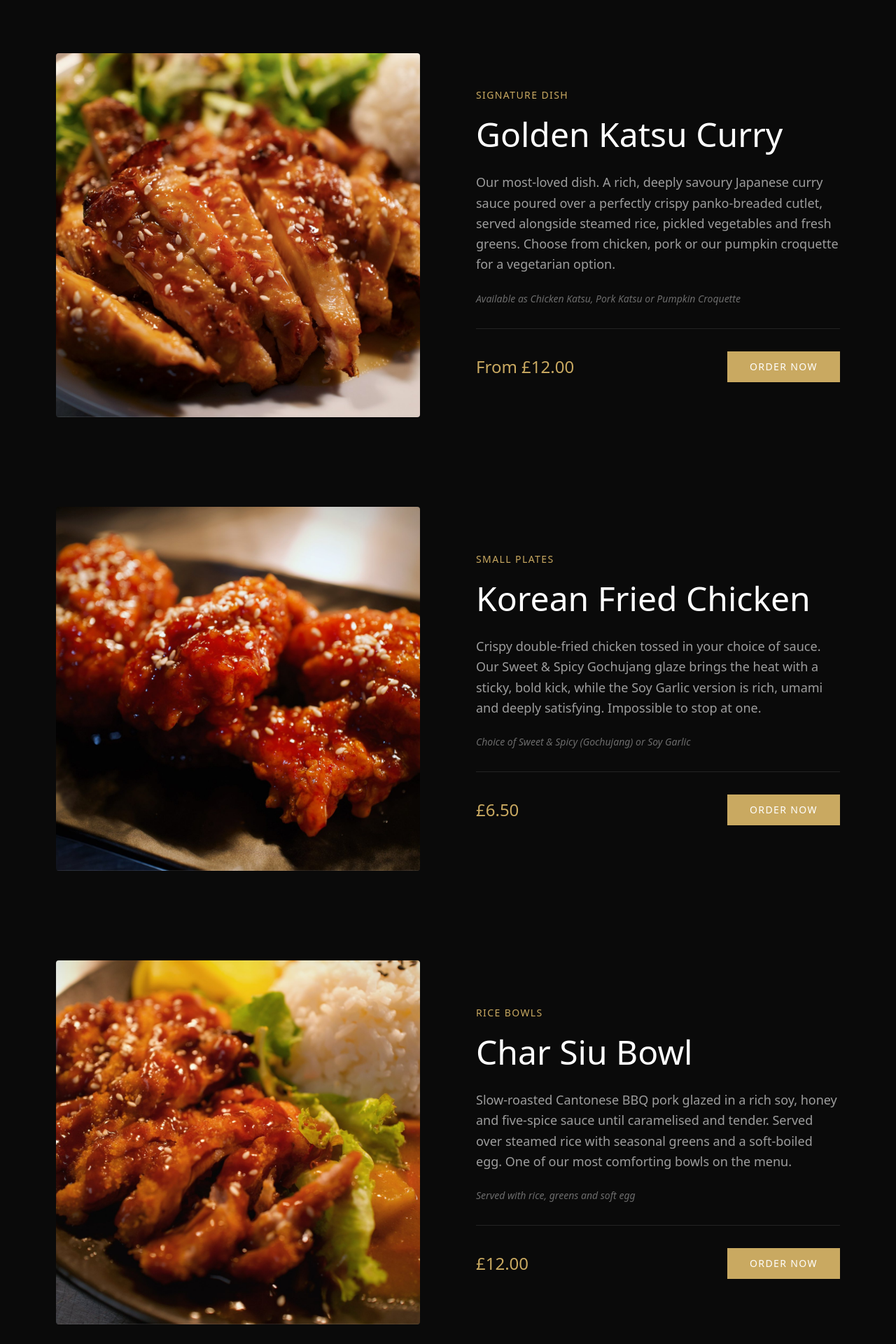
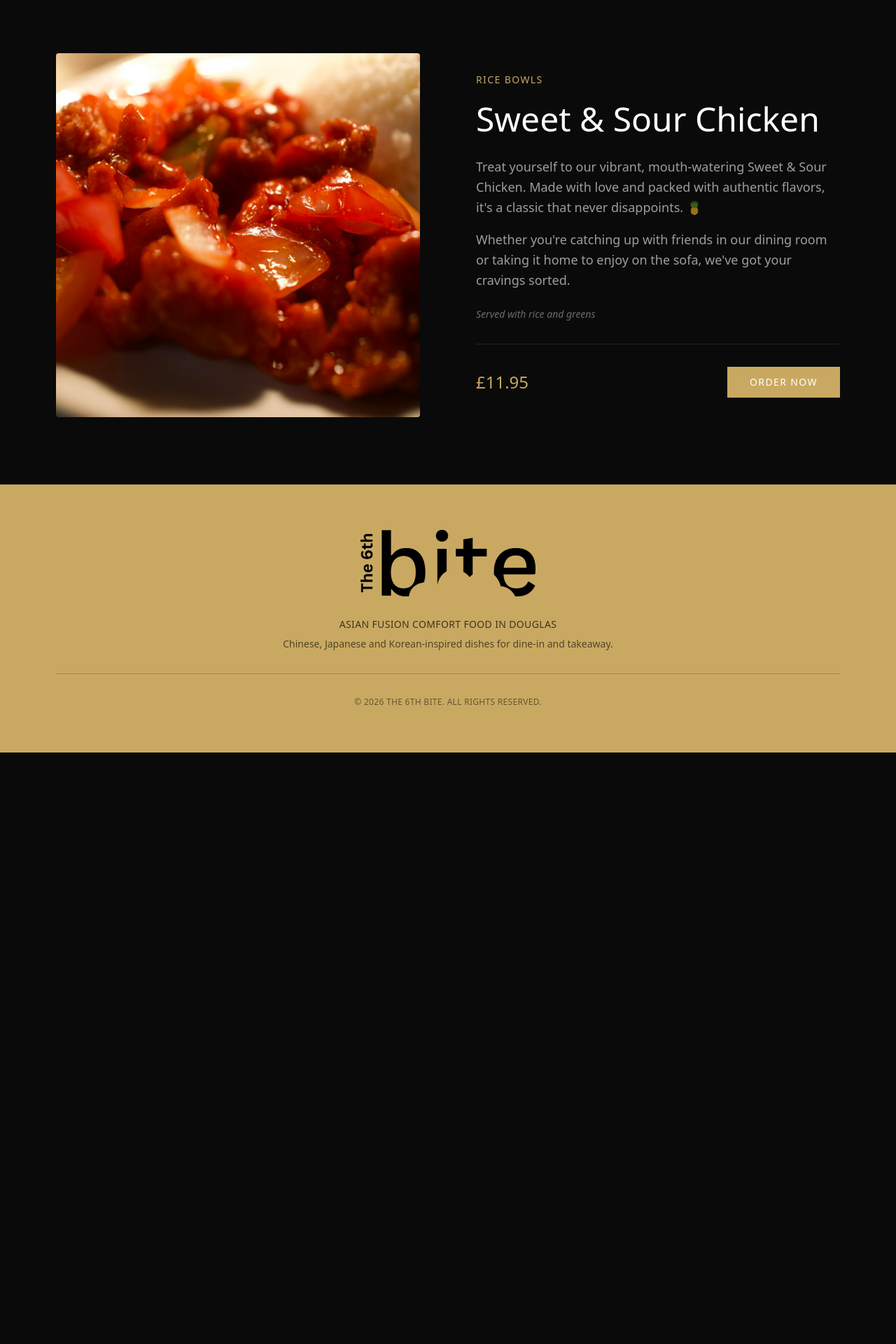
Before and after one commit to LYNKSPortal/the-sixth-bite-iom, a Next.js app: page /showcase in a window 1280 px wide. Shown: the part 340-2260 px from the top of the page at 70% size. After the commit the page ends 1415 px from the top, so only its background shows below. Built offline with nearby package versions, Linux system fonts and the light colour scheme.

Commit message:
Showcase: start with Sweet & Sour Chicken as first dish

```diff
--- a/app/showcase/page.tsx
+++ b/app/showcase/page.tsx
@@ -6,58 +6,13 @@ import FadeIn from "../components/FadeIn";
 
 const dishes = [
   {
-    name: "Golden Katsu Curry",
-    tag: "SIGNATURE DISH",
-    description:
-      "Our most-loved dish. A rich, deeply savoury Japanese curry sauce poured over a perfectly crispy panko-breaded cutlet, served alongside steamed rice, pickled vegetables and fresh greens. Choose from chicken, pork or our pumpkin croquette for a vegetarian option.",
-    detail: "Available as Chicken Katsu, Pork Katsu or Pumpkin Croquette",
-    price: "From £12.00",
-    image: "/708345357_122113591244745440_2199551205051780291_n.jpg",
-  },
-  {
-    name: "Korean Fried Chicken",
-    tag: "SMALL PLATES",
-    description:
-      "Crispy double-fried chicken tossed in your choice of sauce. Our Sweet & Spicy Gochujang glaze brings the heat with a sticky, bold kick, while the Soy Garlic version is rich, umami and deeply satisfying. Impossible to stop at one.",
-    detail: "Choice of Sweet & Spicy (Gochujang) or Soy Garlic",
-    price: "£6.50",
-    image: "/702621121_122112095726745440_4742910413460175683_n.jpg",
-  },
-  {
-    name: "Char Siu Bowl",
+    name: "Sweet & Sour Chicken",
     tag: "RICE BOWLS",
     description:
-      "Slow-roasted Cantonese BBQ pork glazed in a rich soy, honey and five-spice sauce until caramelised and tender. Served over steamed rice with seasonal greens and a soft-boiled egg. One of our most comforting bowls on the menu.",
-    detail: "Served with rice, greens and soft egg",
-    price: "£12.00",
-    image: "/703776651_122112695564745440_7702234441131313472_n.jpg",
-  },
-  {
-    name: "Curry Udon",
-    tag: "UDON",
-    description:
-      "Thick, chewy udon noodles swimming in our signature Japanese curry broth — warming, fragrant and full of depth. Topped with your choice of protein and served with fresh greens. The ultimate comfort noodle dish.",
-    detail: "Available with Chicken Katsu, Pork Katsu or Pumpkin Croquette",
-    price: "From £12.00",
-    image: "/704147921_122112695576745440_7509673315337575297_n.jpg",
-  },
-  {
-    name: "Gyoza",
-    tag: "SMALL PLATES",
-    description:
-      "Pan-fried dumplings with a golden, crispy base and a tender steamed top. Filled with your choice of chicken & vegetable, pork or vegetable, and served with a light soy dipping sauce. A perfect starter or side.",
-    detail: "Choice of Chicken & Veg, Pork or Vegetable",
-    price: "£5.50",
-    image: "/705277047_122113591256745440_2776381173450473019_n.jpg",
-  },
-  {
-    name: "Crispy Roast Pork Bowl",
-    tag: "RICE BOWLS",
-    description:
-      "Cantonese-style roast pork belly with irresistibly crispy crackling skin and tender, flavourful meat underneath. Served with fragrant steamed rice, seasonal greens and our house sauce. A proper feast in a bowl.",
+      "Treat yourself to our vibrant, mouth-watering Sweet & Sour Chicken. Made with love and packed with authentic flavors, it's a classic that never disappoints. 🍍\n\nWhether you're catching up with friends in our dining room or taking it home to enjoy on the sofa, we've got your cravings sorted.",
     detail: "Served with rice and greens",
-    price: "£11.50",
-    image: "/706078218_122113362392745440_2640088751417966549_n.jpg",
+    price: "£11.95",
+    image: "/sweet-and-sour-chicken.jpg",
   },
 ];
 
@@ -115,9 +70,13 @@ export default function ShowcasePage() {
                       <h2 className="text-4xl md:text-5xl font-light text-white mb-6 leading-tight">
                         {dish.name}
                       </h2>
-                      <p className="text-white/60 text-lg leading-relaxed mb-6">
-                        {dish.description}
-                      </p>
+                      <div className="space-y-4 mb-6">
+                        {dish.description.split("\n\n").map((para, i) => (
+                          <p key={i} className="text-white/60 text-lg leading-relaxed">
+                            {para}
+                          </p>
+                        ))}
+                      </div>
                       <p className="text-sm text-white/40 italic mb-8">
                         {dish.detail}
                       </p>
```
Also changed, not shown: public/sweet-and-sour-chicken.jpg (added).
